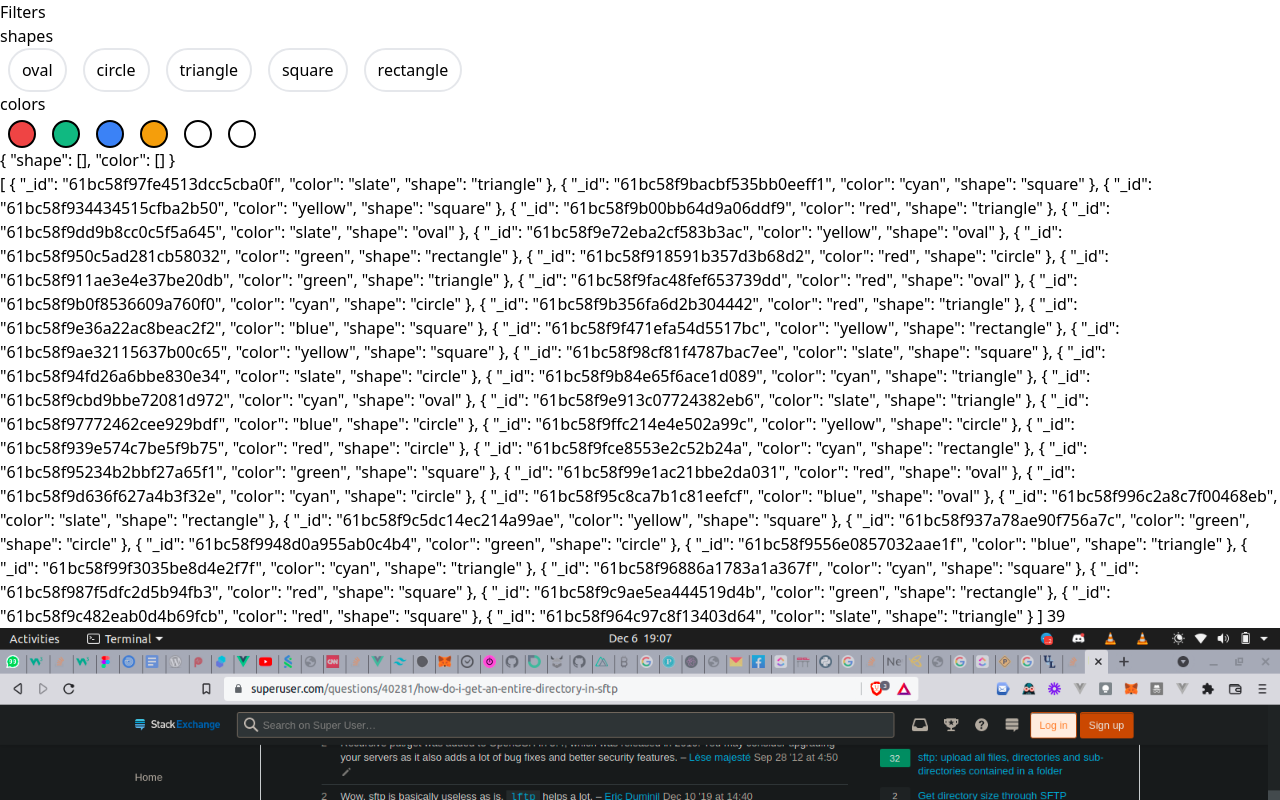
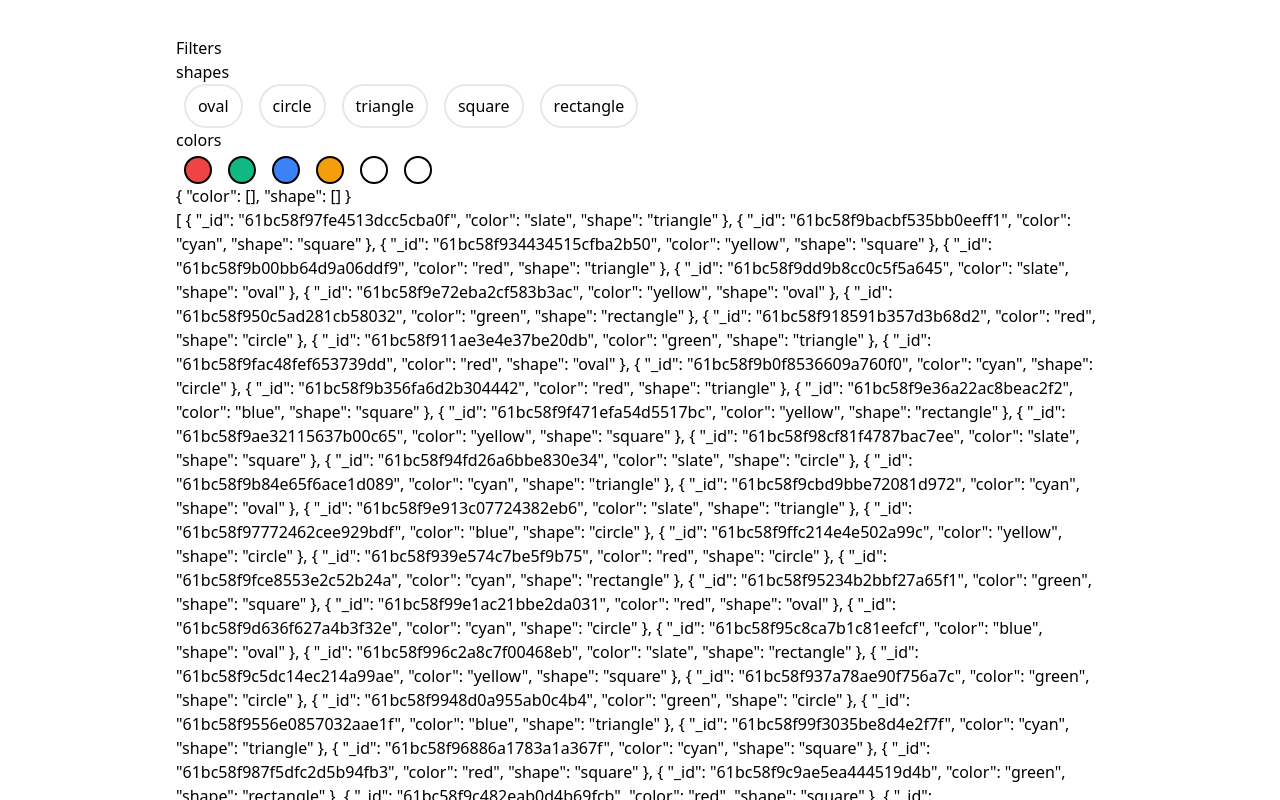
Before and after one commit to Teslim-bot/estate-intel-assessment, a Nuxt app: page / in a window 1280 px wide. Shown: the top 800 px of the page. Built offline with nearby package versions, Linux system fonts and the light colour scheme.

Commit message:
Adds query

```diff
--- a/pages/index.vue
+++ b/pages/index.vue
@@ -1,7 +1,9 @@
 <template>
-  <div>
-    <grid-selectors />
-    <grid-display />
+  <div
+    class="tw-container tw-mx-auto tw-py-4 tw-bg-neutral-300 tw-px-44 tw-mt-5"
+  >
+    <grid-selectors @update="updateQuery" />
+    <grid-display :filters="filters" />
   </div>
 </template>
 
@@ -11,5 +13,18 @@ import GridSelectors from "../components/gridSelectors.vue";
 export default {
   components: { gridDisplay, GridSelectors },
   name: "IndexPage",
+  data() {
+    return {
+      filters: {
+        color: [],
+        shape: [],
+      },
+    };
+  },
+  methods: {
+    updateQuery(filters) {
+      this.filters = filters;
+    },
+  },
 };
 </script>
```
